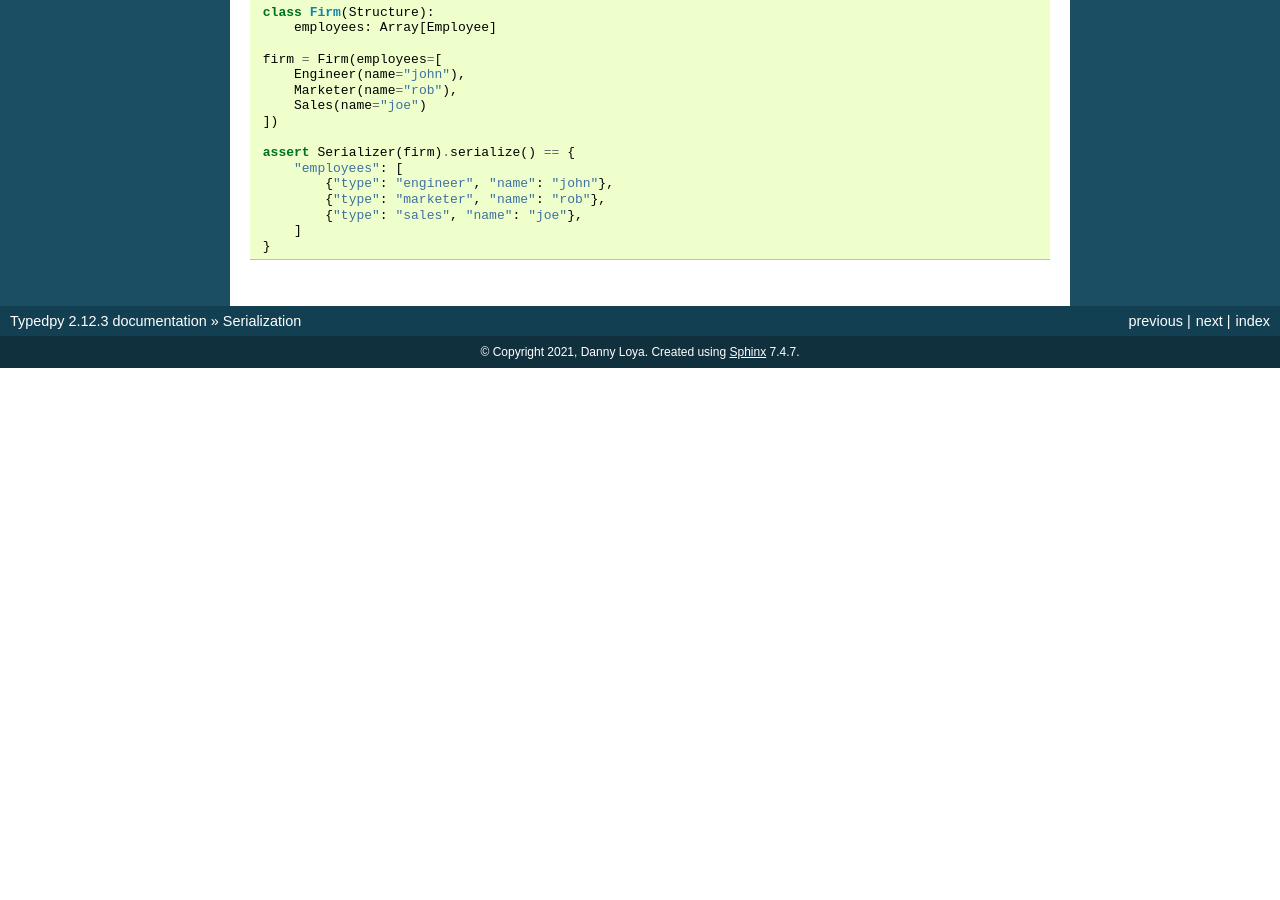
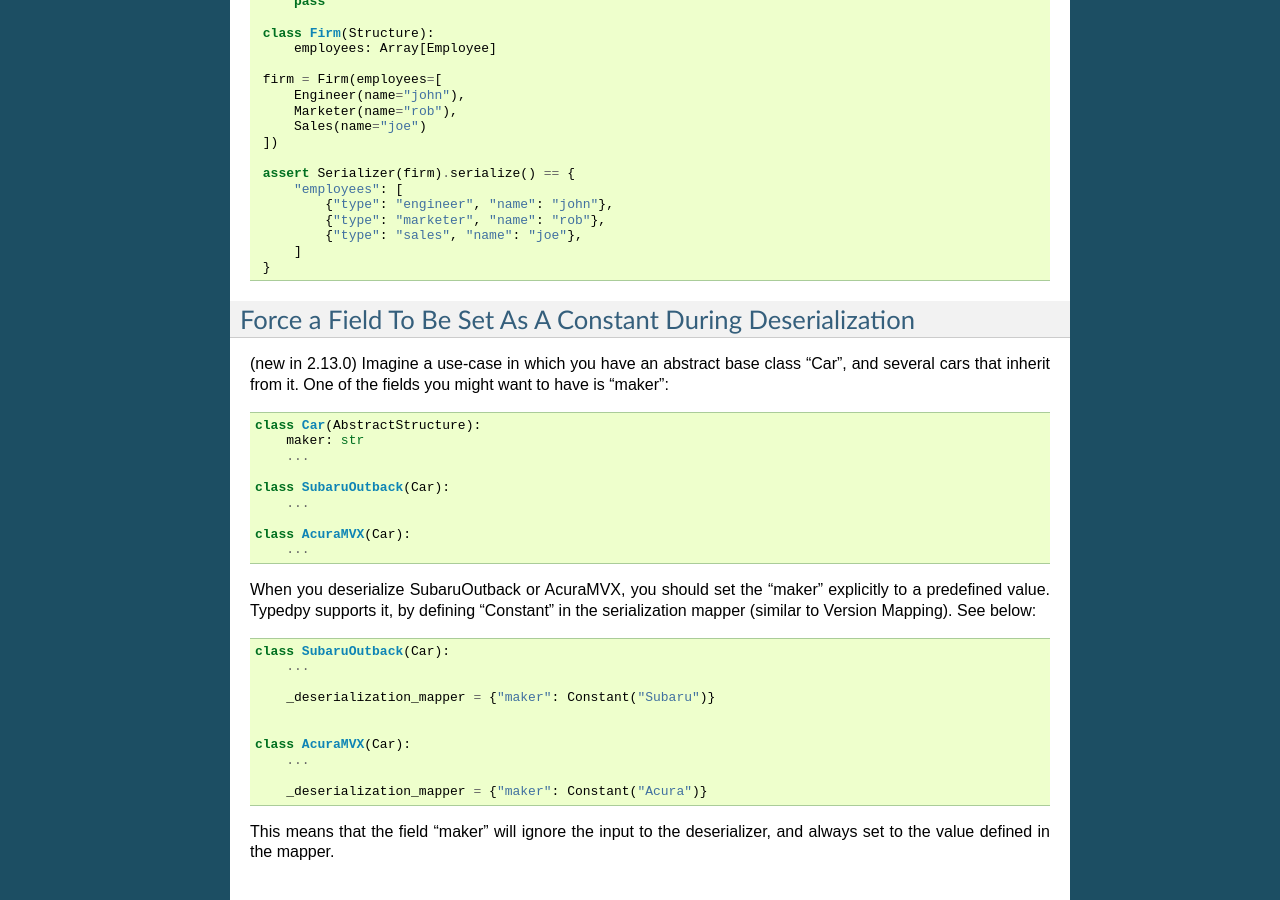
Before and after one commit to loyada/typedpy, a Sphinx documentation site: the page built from docs/serialization.rst, in a window 1280 px wide and 900 px high, scrolled down 13987 px. Built offline with Sphinx 7.4.7, drawn with Linux system fonts in a browser that asks for light colours; before the commit the page ends 14355 px from its top, so only the background shows below that; some of the changed text lies outside the part shown.

Commit message:
Issue #145

```diff
--- a/docs/serialization.rst
+++ b/docs/serialization.rst
@@ -846,3 +846,42 @@ To illustrate the usage, examine the following snippet:
             {"type": "sales", "name": "joe"},
         ]
     }
+
+
+Force a Field To Be Set As A Constant During Deserialization
+============================================================
+(new in 2.13.0)
+Imagine a use-case in which you have an abstract base class "Car", and several cars that inherit from it. One of
+the fields you might want to have is "maker":
+
+.. code-block:: python
+
+    class Car(AbstractStructure):
+        maker: str
+        ...
+
+    class SubaruOutback(Car):
+        ...
+
+    class AcuraMVX(Car):
+        ...
+
+
+When you deserialize SubaruOutback or AcuraMVX, you should set the "maker" explicitly to a predefined value.
+Typedpy supports it, by defining "Constant" in the serialization mapper (similar to Version Mapping). See below:
+
+.. code-block:: python
+
+    class SubaruOutback(Car):
+        ...
+
+        _deserialization_mapper = {"maker": Constant("Subaru")}
+
+
+    class AcuraMVX(Car):
+        ...
+
+        _deserialization_mapper = {"maker": Constant("Acura")}
+
+This means that the field "maker" will ignore the input to the deserializer, and always set to the value defined
+in the mapper.
```
Also changed, not shown: 8 other files.
